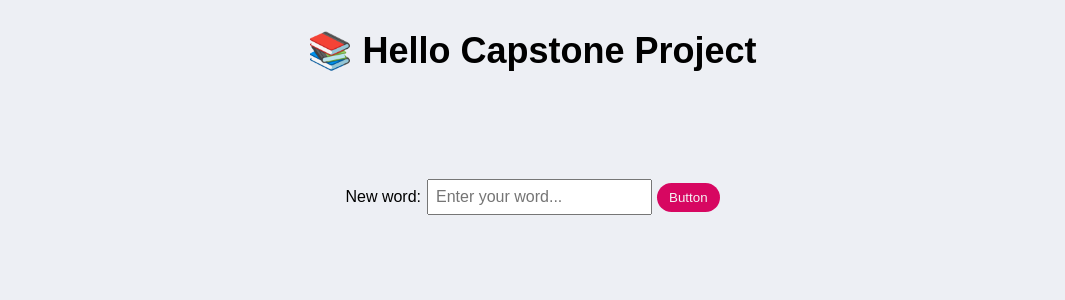
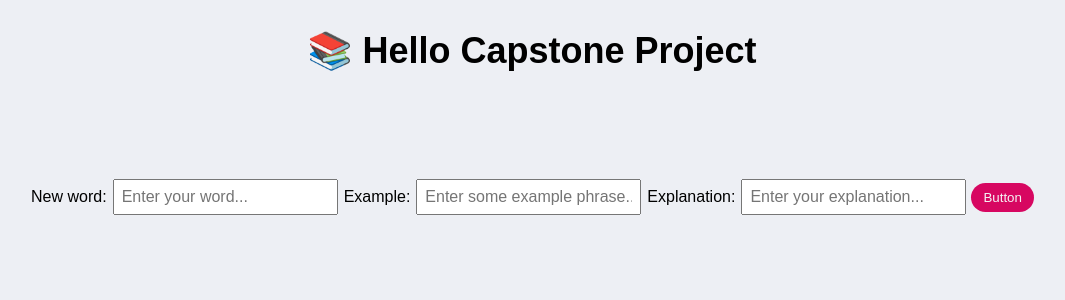
Before and after one commit to annadragan/capstone-project, a React (Create React App) app: page / in a window 1280 px wide. Shown: the top 300 px of the page, without its empty margins (108-1173 px from the left). Built offline with nearby package versions, Linux system fonts and the light colour scheme.

Commit message:
Create more input fields

```diff
--- a/src/App.js
+++ b/src/App.js
@@ -17,10 +17,12 @@ function App() {
     </>
   );
 
-  function handleSubmitTerm(word) {
+  function handleSubmitTerm(word, example, explanation) {
     const newWord = {
       _id: nanoid(),
       word,
+      example,
+      explanation,
     };
 
     setVocabulary([...vocabulary, newWord]);
--- a/src/components/Form.js
+++ b/src/components/Form.js
@@ -13,12 +13,29 @@ export default function Form({ onCreateTerm }) {
         <Input
           labelText="New word:"
           placeholder="Enter your word..."
-          maxLength="80"
+          maxLength="20"
           minLength="2"
           id="new_word"
           name="new_word"
+          // required
         />
-        <Button type="submit">Create a word</Button>
+        <Input
+          labelText="Example:"
+          placeholder="Enter some example phrase..."
+          maxLength="80"
+          minLength="4"
+          id="new_example"
+          name="new_example"
+        />
+        <Input
+          labelText="Explanation:"
+          placeholder="Enter your explanation..."
+          maxLength="200"
+          minLength="4"
+          id="new_explanation"
+          name="new_explanation"
+        />
+        <Button type="submit">Create a card</Button>
       </FormWrapper>
     </>
   );
@@ -27,8 +44,14 @@ export default function Form({ onCreateTerm }) {
     event.preventDefault();
     const form = event.target;
     const newWord = form.elements.new_word.value.trim();
-    if (newWord.length >= 2) {
-      onCreateTerm(newWord);
+    const newExample = form.elements.new_example.value.trim();
+    const newExplanation = form.elements.new_explanation.value.trim();
+    if (
+      (newWord.length >= 2) &
+      (newExample.length >= 2) &
+      (newExplanation.length >= 4)
+    ) {
+      onCreateTerm(newWord, newExample, newExplanation);
       form.reset();
     }
   }
--- a/src/components/Input.js
+++ b/src/components/Input.js
@@ -21,7 +21,6 @@ export default function Input({
         maxLength={maxLength}
         minLength={minLength}
         onChange={onChange}
-        required
       />
     </>
   );
```
